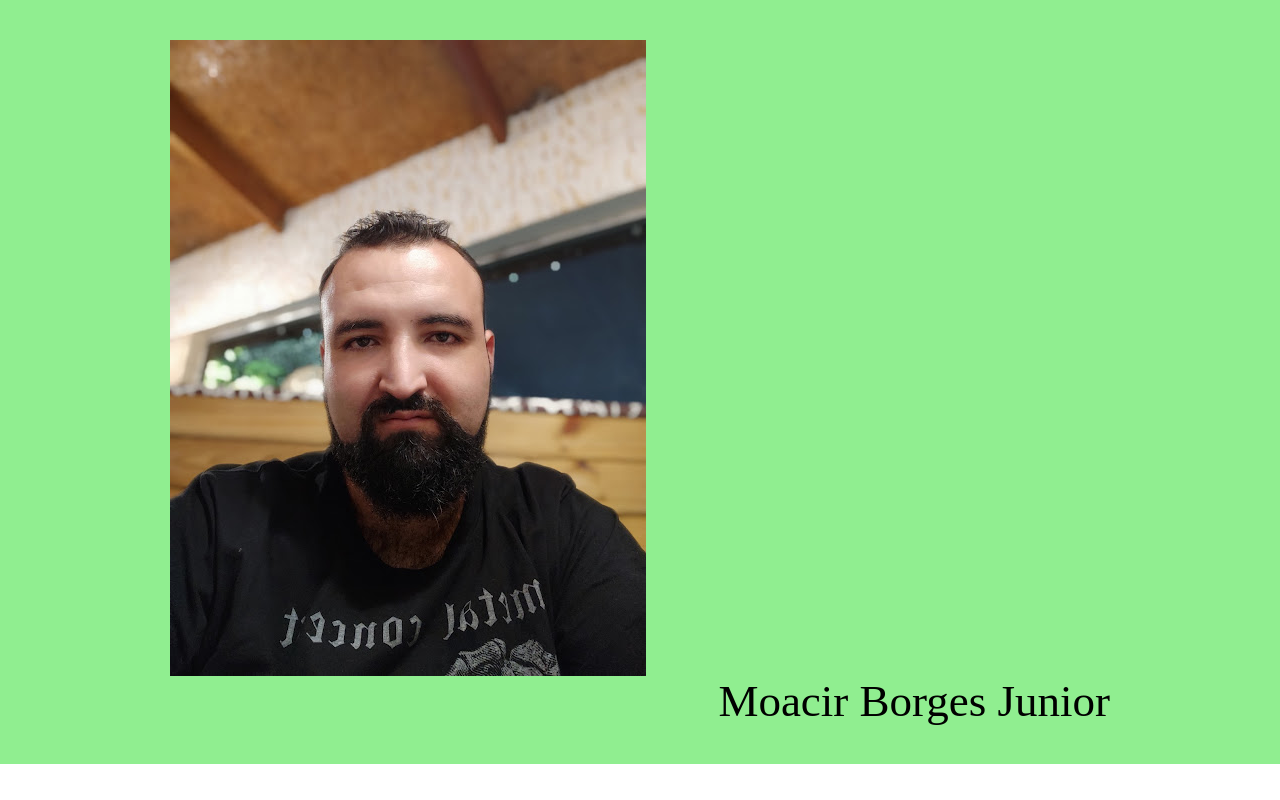
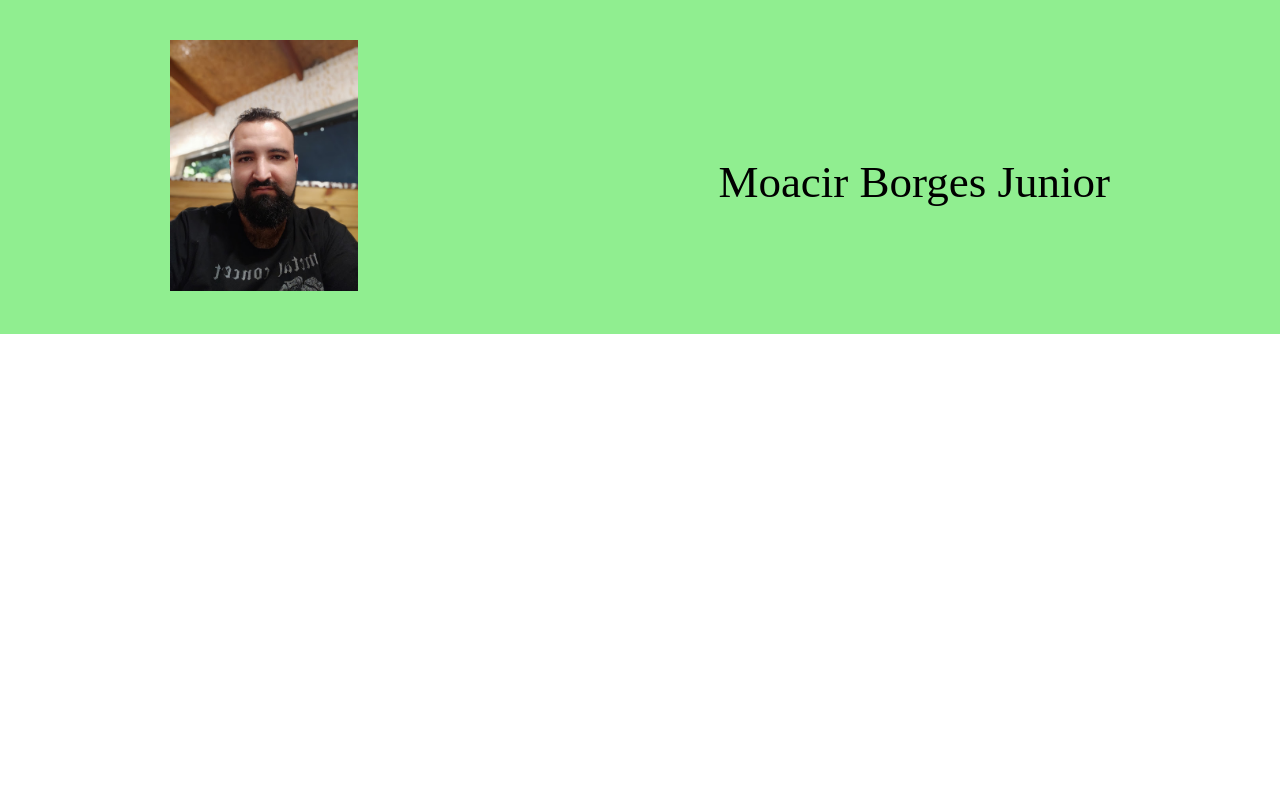
Before and after one commit to moacirAqui/meuCurriculo, a plain HTML site: page index.html in a window 1280 px wide. Drawn offline with Linux system fonts and the light colour scheme; files whose address does not match are found by name.

Commit message:
alterado o estilo da foto e do titulo e adicionado as classes no html

```diff
--- a/main.css
+++ b/main.css
@@ -9,8 +9,15 @@ header {
 	margin: 0 auto;
 }
 
+.foto {
+    width: 20%;
+    display: inline-block;
+}
 
 .titulo {
     text-align: right;
     font-size: 45px;
+    position: absolute;
+    top: 120px;
+    right: 0;
 }
```
